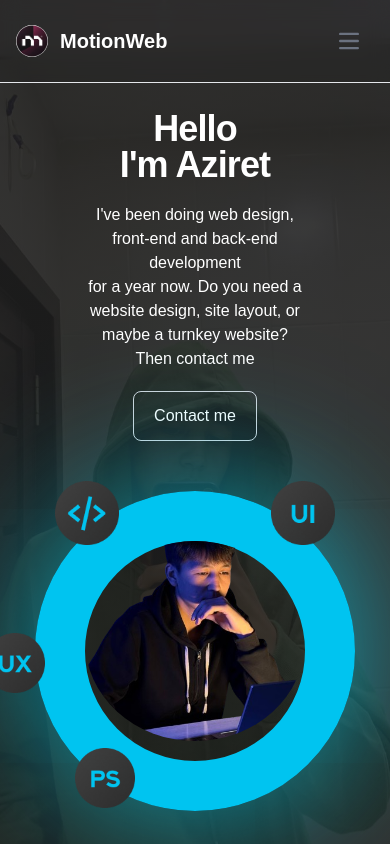
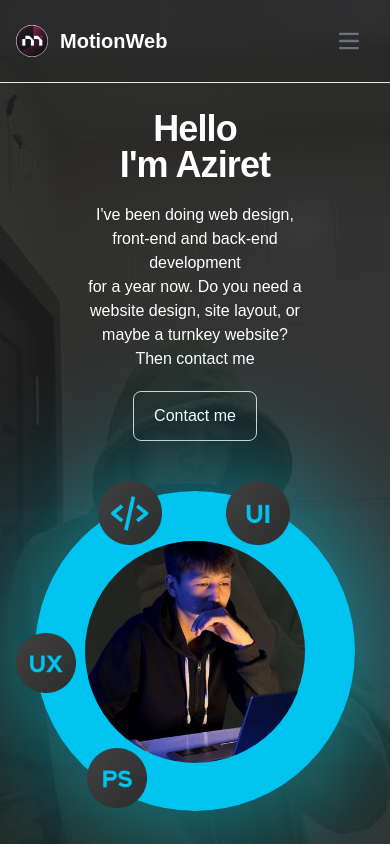
Before and after one commit to Aziret055/MySite, a React (Create React App) app: page / in a window 390 px wide. Shown: the top 844 px of the page. Built offline with nearby package versions, Linux system fonts and the light colour scheme.

Commit message:
finally hero page

```diff
--- a/src/components/Hero/index.js
+++ b/src/components/Hero/index.js
@@ -57,7 +57,7 @@ const Hero = () => {
 									alt='img'
 								/>
 								<img
-									className='heroTOP absolute top-0 left-[-30px] w-[80px]'
+									className='heroTOP heroTop2  absolute top-0 left-[-30px] w-[80px]'
 									src={one}
 									alt='img'
 								/>
@@ -72,7 +72,7 @@ const Hero = () => {
 									alt='img'
 								/>
 								<img
-									className='heroTOP absolute top-0 right-[-30px] w-20'
+									className='heroTOP heroTop3 absolute top-0 right-[-30px] w-20'
 									src={four}
 									alt='img'
 								/>
--- a/src/components/Hero/style.css
+++ b/src/components/Hero/style.css
@@ -67,7 +67,7 @@
 		border: 50px solid var(--blu, #00c4f0);
 	}
 	.heroImg {
-		height: 200px;
+		height: 222px;
 	}
 	.heroTOP {
 		top: -60px;
@@ -82,3 +82,35 @@
 		width: 60px;
 	}
 }
+@media (max-width: 436px) {
+	.heroUX {
+		left: -69px;
+	}
+	.heroTop2 {
+		left: 13px;
+	}
+
+	.heroTop3 {
+		right: 15px;
+	}
+	.heroPs {
+		left: 2px;
+	}
+}
+@media (max-width: 352px) {
+	.dott {
+		width: 285px;
+		height: 285px;
+		border: 40px solid var(--blu, #00c4f0);
+	}
+	.heroUX {
+		left: -63px;
+	}
+	.heroImg {
+		height: 205px;
+	}
+	.heroPs {
+		top: 199px;
+		left: 17px;
+	}
+}
```
